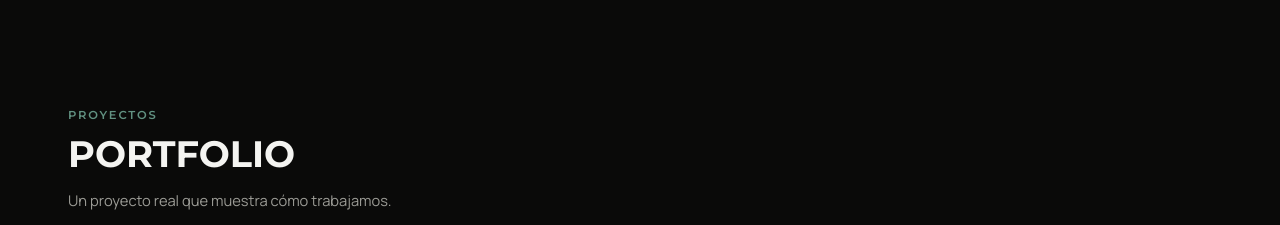
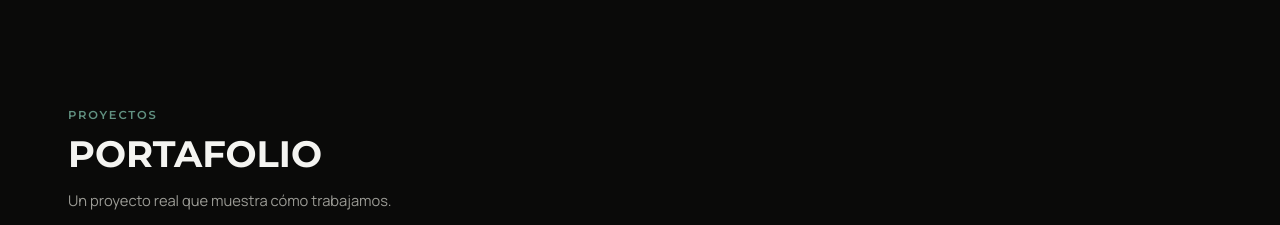
Before and after one commit to holavantageweb-web/vantage-web, a website: page index.html in a window 1280 px wide. Shown: the part 1660-1885 px from the top of the page. Drawn offline with Linux system fonts and the light colour scheme.

Commit message:
Corrige "Portfolio" a "Portafolio" en la sección de proyectos

```diff
--- a/index.html
+++ b/index.html
@@ -102,7 +102,7 @@
     <div class="container">
       <div class="section-head" data-reveal>
         <p class="kicker">Proyectos</p>
-        <h2>Portfolio</h2>
+        <h2>Portafolio</h2>
         <p class="section-note">Un proyecto real que muestra cómo trabajamos.</p>
       </div>
 
```
